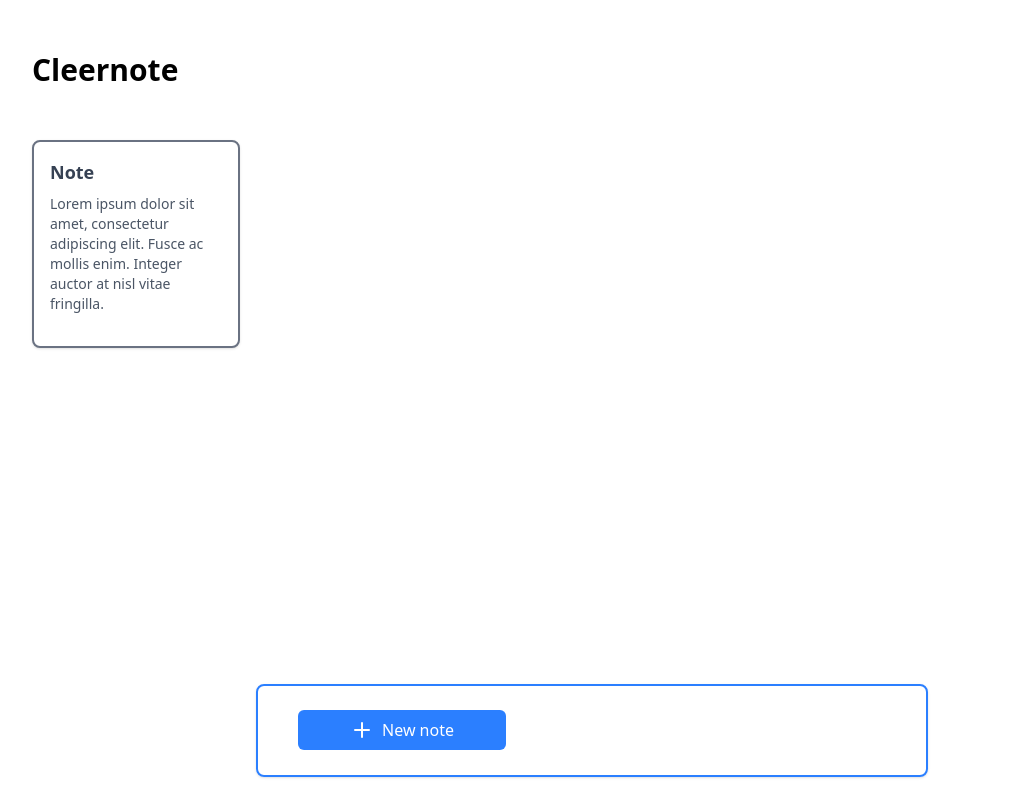
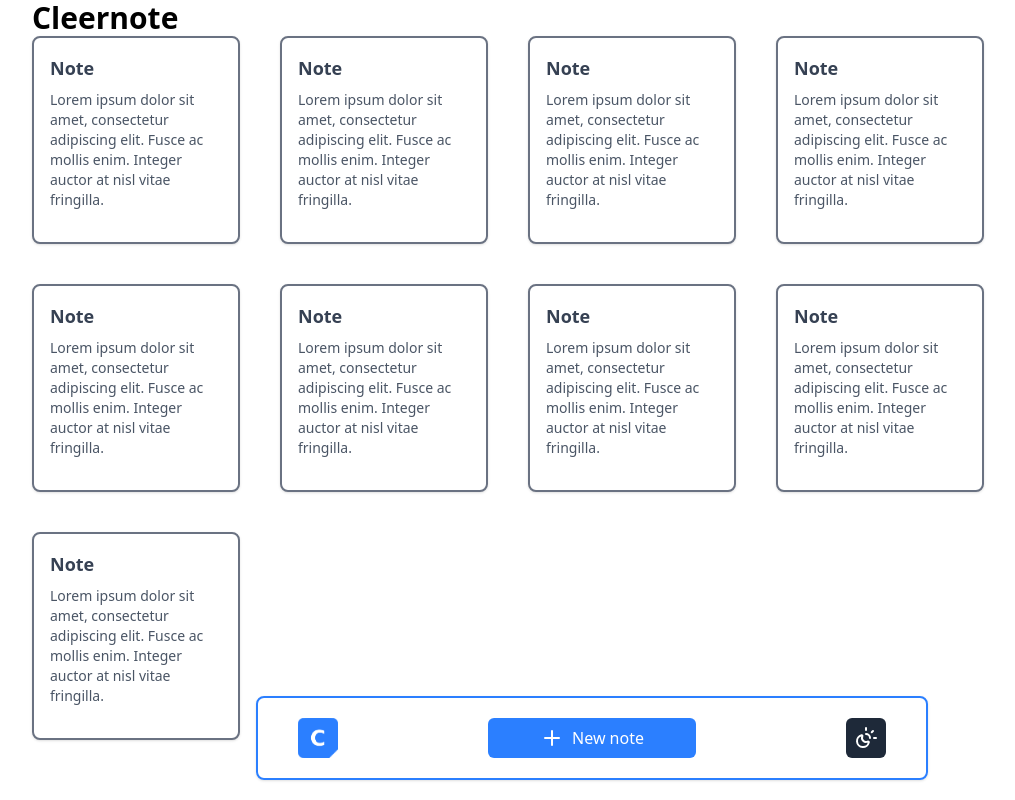
Before and after one commit to rafajdev/Cleernote, a React (Vite) app: page / in a window 1280 px wide. Shown: the whole page, without its empty margins (48-1063 px from the left). Built offline with nearby package versions, Linux system fonts and the light colour scheme.

Commit message:
feat: Incorpora icone a barra de navegação, botão de tema e componentes cards para teste

```diff
--- a/src/pages/NoteList.tsx
+++ b/src/pages/NoteList.tsx
@@ -2,6 +2,7 @@ import Button from '../components/Button';
 import Card from '../components/Card';
 import Navbar from '../components/Navbar';
 import { Plus } from 'lucide-react';
+import { SunMoon } from 'lucide-react';
 
 export default function NoteList() {
 	return (
@@ -11,12 +12,24 @@ export default function NoteList() {
 			</header>
 			<main className='flex flex-wrap gap-10 h-8/10 px-20'>
 				<Card />
+				<Card />
+				<Card />
+				<Card />
+				<Card />
+				<Card />
+				<Card />
+				<Card />
+				<Card />
 			</main>
 			<footer className='flex justify-center items-center h-3/14 px-20'>
 				<Navbar>
+					<img src='/cleernote_icon.png' className='h-10'/>
 					<Button>
 						<Plus />
 						New note
+					</Button>
+					<Button iconOnly={true}>
+						<SunMoon />
 					</Button>
 				</Navbar>
 			</footer>
```
